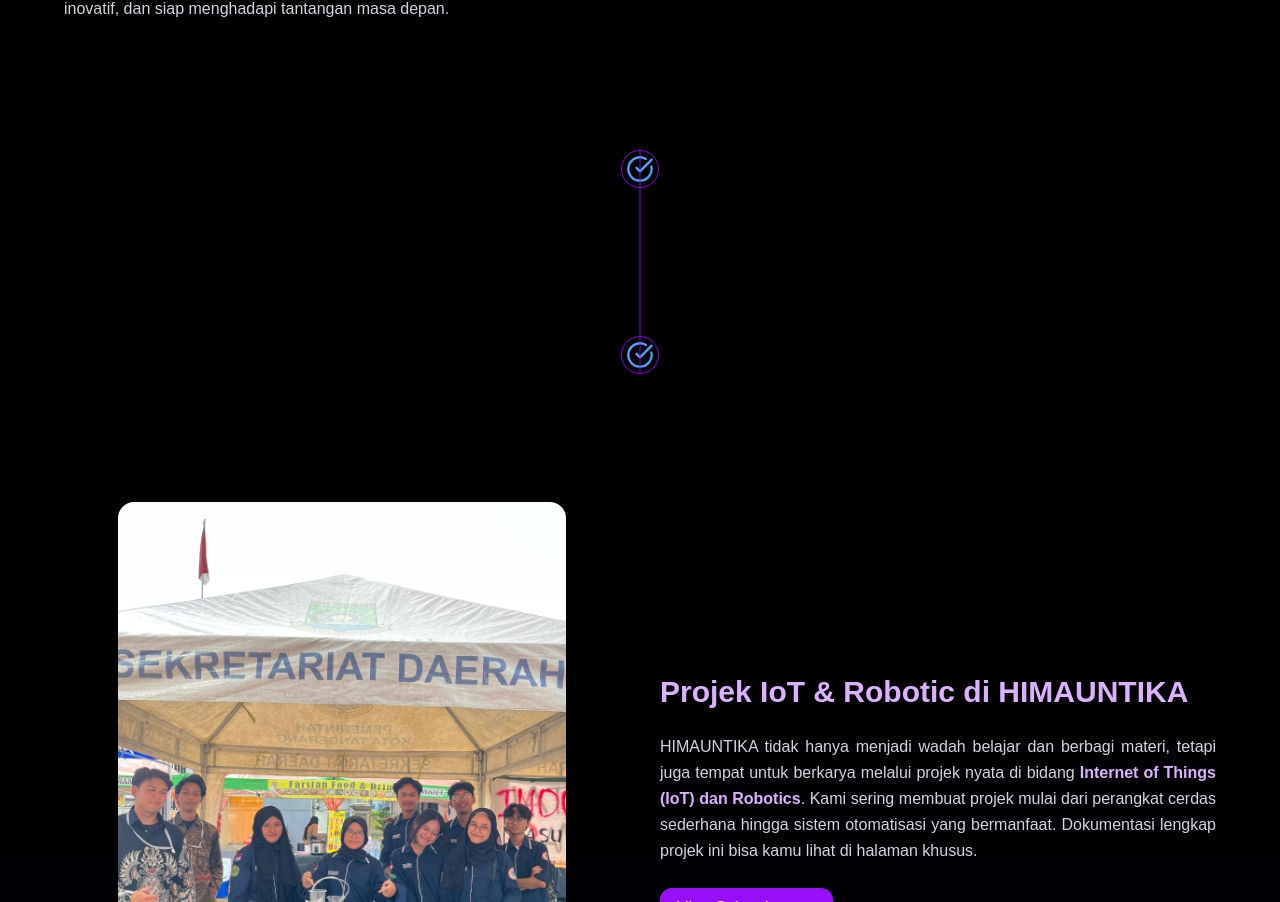
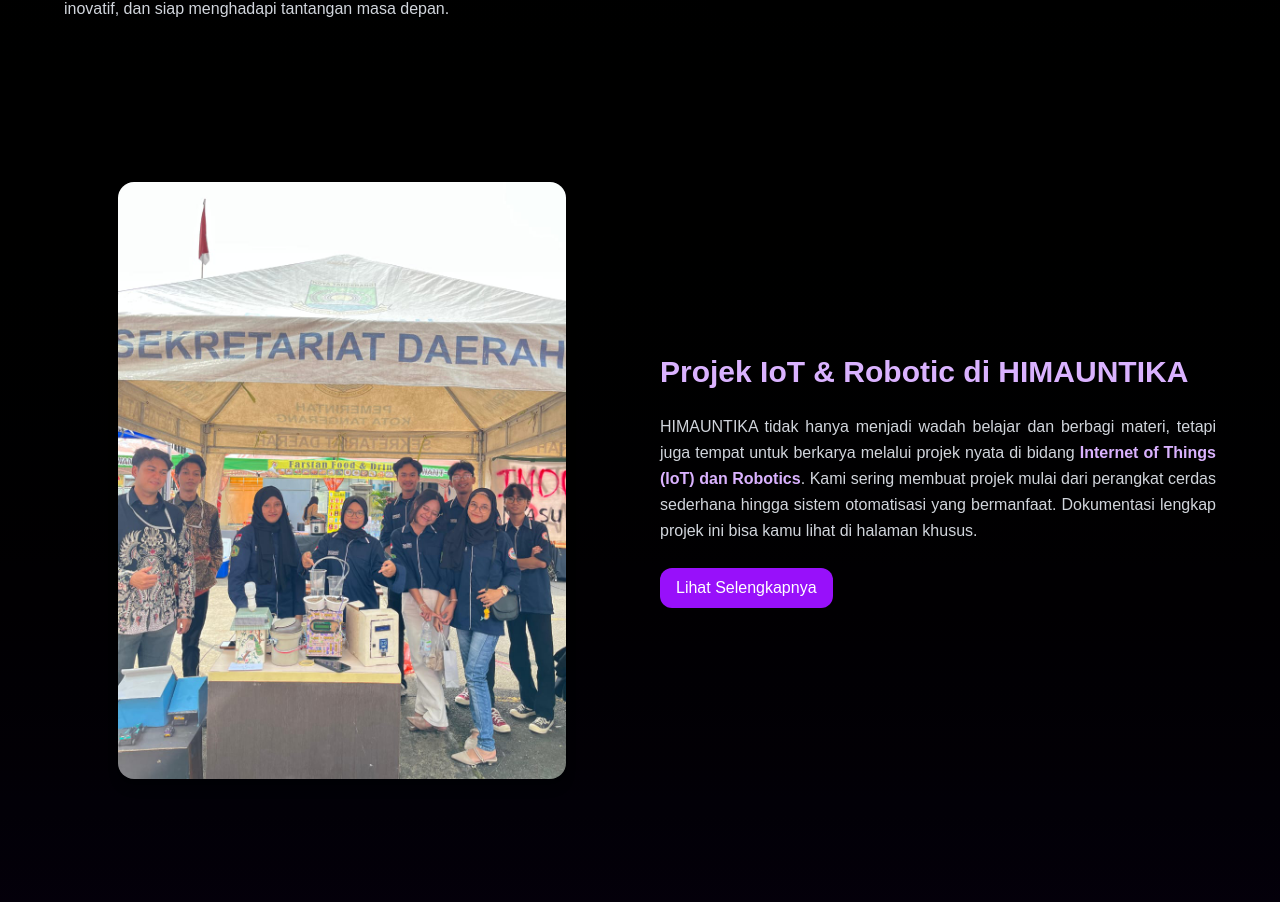
Before and after one commit to Gbaee/himauntika.ac.id, a Next.js app: page / in a window 1280 px wide. Shown: the part 2074-2976 px from the top of the page. Built offline with nearby package versions, Linux system fonts and the light colour scheme.

Commit message:
mengembalikkan lagi gajadi pake timeline itu

```diff
--- a/pages/himauntika.jsx
+++ b/pages/himauntika.jsx
@@ -3,7 +3,6 @@ import { motion, AnimatePresence } from "framer-motion";
 import { Card, CardContent } from "@/components/ui/card";
 import { Button } from "@/components/ui/button";
 import Image from "next/image";
-import { CheckCircle } from "lucide-react";
 
 export default function HimauntikaPage() {
   const [activeSection, setActiveSection] = useState("bph");
@@ -189,6 +188,12 @@ export default function HimauntikaPage() {
       title: "Prototype Menggunakan Sensor Suara",
       desc: "Prototype Menggunakan Sensor Suara",
     },
+    // {
+    //   type: "video",
+    //   src: "https://www.youtube.com/embed/dQw4w9WgXcQ",
+    //   title: "IoT ESP32 Smart Home",
+    //   desc: "Demo smart home menggunakan ESP32.",
+    // },
   ];
 
   const scrollToSection = (id) => {
@@ -198,7 +203,7 @@ export default function HimauntikaPage() {
     }
   };
 
-  // bagian dari section projek (popup)
+  //bagian dari section projek
   if (showProjectsPage) {
     return (
       <div className="min-h-screen bg-gradient-to-b from-purple-900 via-black to-purple-950 text-white">
@@ -531,40 +536,7 @@ export default function HimauntikaPage() {
         </div>
       </section>
 
-      {/* ===== TIMELINE CONNECTOR (TAMBAHAN) START =====
-          - Blok ini TIDAK MENGHAPUS apa pun dari projekmu.
-          - Hanya DISISIPKAN di antara Kenapa dan Projekan.
-          - Menampilkan garis tipis di tengah + dua centang biru
-      ===== */}
-      <section
-        id="timeline-connector"
-        aria-hidden="true"
-        className="relative py-8 md:py-12 px-4 md:px-6"
-      >
-        <div className="max-w-6xl mx-auto relative">
-          {/* garis tipis di tengah (panjang menyesuaikan tinggi blok ini) */}
-          <div className="absolute left-1/2 top-0 bottom-0 w-px bg-purple-600/80 -translate-x-1/2" />
-
-          {/* container untuk dua icon: satu mengarah ke Kenapa (atas), satu mengarah ke Projekan (bawah) */}
-          <div className="flex flex-col items-center justify-between h-40 md:h-56 mx-auto">
-            {/* centang untuk Kenapa (atas) */}
-            <div className="bg-black rounded-full border border-purple-700 p-1 shadow-md">
-              <CheckCircle className="w-7 h-7 text-blue-400" />
-            </div>
-
-            {/* sedikit ruang (garis akan terlihat menghubungkan keduanya) */}
-            <div className="w-2/3 h-1" />
-
-            {/* centang untuk Projekan (bawah) */}
-            <div className="bg-black rounded-full border border-purple-700 p-1 shadow-md">
-              <CheckCircle className="w-7 h-7 text-blue-400" />
-            </div>
-          </div>
-        </div>
-      </section>
-      {/* ===== TIMELINE CONNECTOR (TAMBAHAN) END ===== */}
-
-      {/* Projekan Section (tetap sama seperti aslinya) */}
+      {/* Projekan Section */}
       <section
         id="projekan"
         className="py-16 md:py-20 px-4 md:px-6 bg-black/40"
@@ -605,7 +577,7 @@ export default function HimauntikaPage() {
         </div>
       </section>
 
-      {/* Event Section (dikembalikan ke versi asli, tidak diubah) */}
+      {/* Event Section */}
       <section id="events" className="py-16 md:py-20 px-4 md:px-6 bg-black/40">
         <div className="max-w-6xl mx-auto">
           <h3 className="text-2xl md:text-3xl font-bold text-purple-300 text-center mb-12">
```
